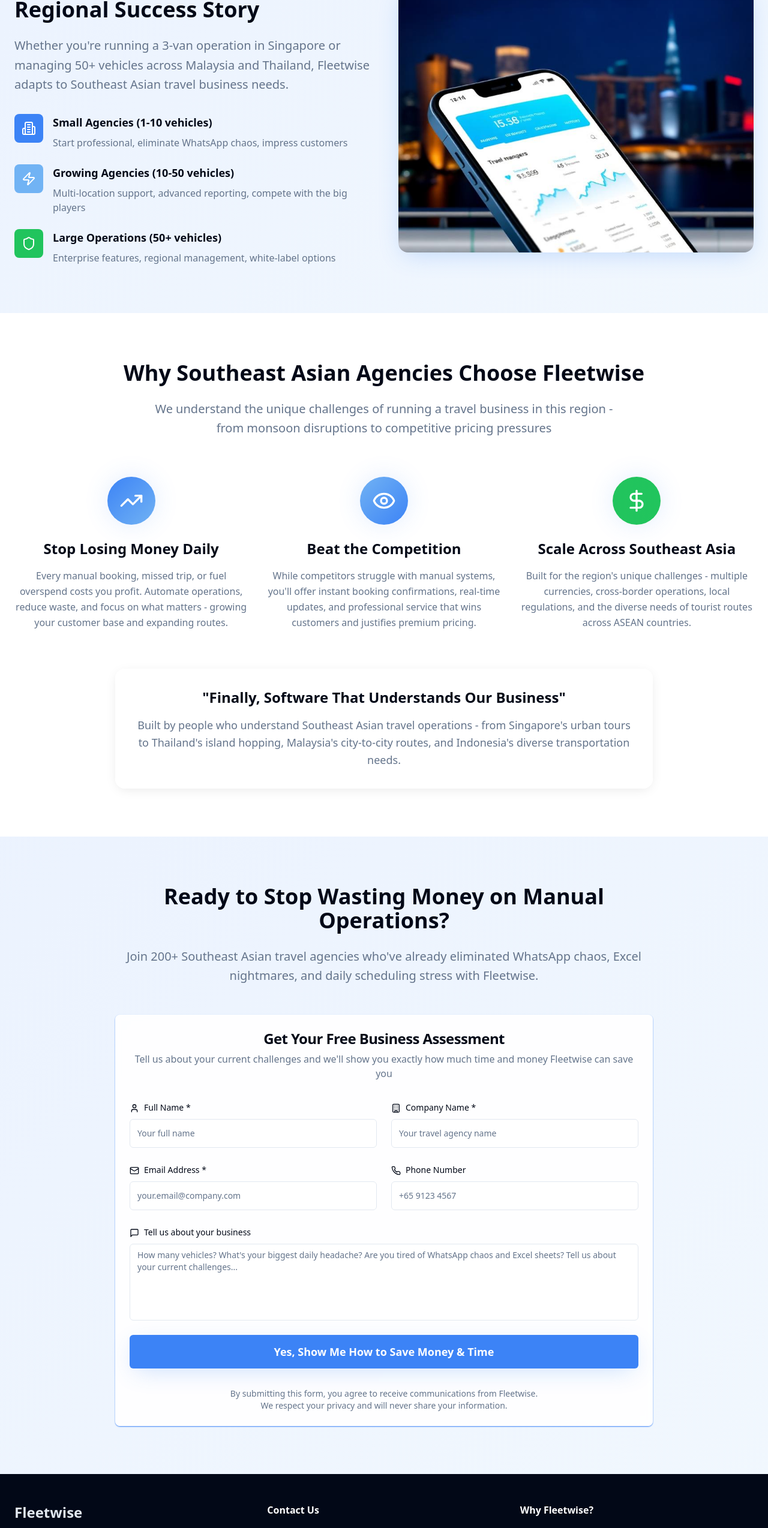
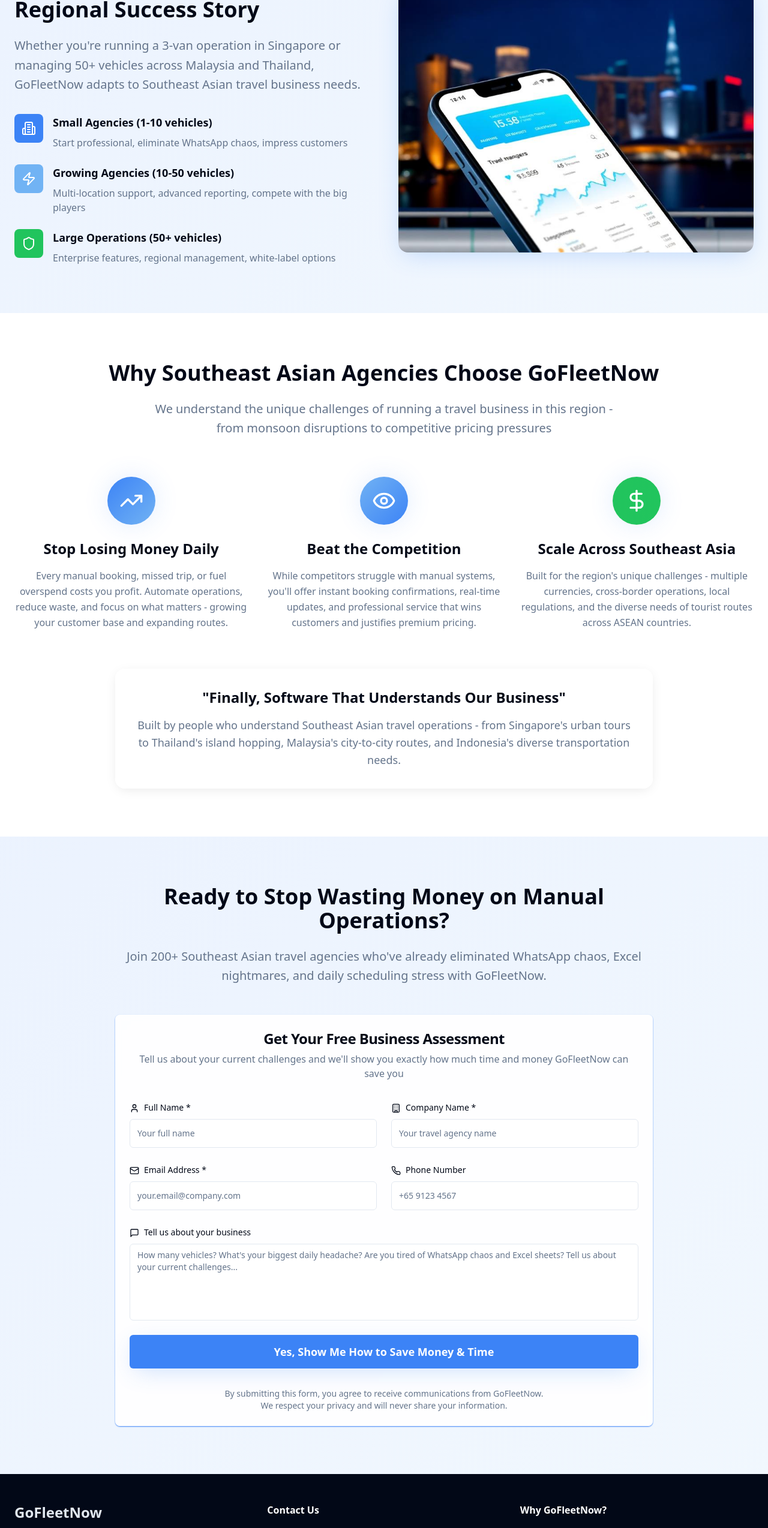
Before and after one commit to khprasad123/fleetwise-get-in-touch, a React (Vite) app: page / in a window 1280 px wide. Shown: the part 4146-6694 px from the top of the page at 60% size. Built offline with nearby package versions, Linux system fonts and the light colour scheme.

Commit message:
Change brand name to GoFleetNow
Update the brand name across the project to "GoFleetNow". This includes changes to the hero section and any other relevant text elements.

```diff
--- a/index.html
+++ b/index.html
@@ -3,11 +3,11 @@
   <head>
     <meta charset="UTF-8" />
     <meta name="viewport" content="width=device-width, initial-scale=1.0" />
-    <title>Fleetwise - The Future of Travel Fleet Management | Singapore</title>
-    <meta name="description" content="Transform your travel agency with Fleetwise - Singapore's leading fleet management platform. Manage drivers, trips, vehicles, and income all in one place." />
-    <meta name="author" content="Fleetwise" />
+    <title>GoFleetNow - The Future of Travel Fleet Management | Singapore</title>
+    <meta name="description" content="Transform your travel agency with GoFleetNow - Singapore's leading fleet management platform. Manage drivers, trips, vehicles, and income all in one place." />
+    <meta name="author" content="GoFleetNow" />
 
-    <meta property="og:title" content="Fleetwise - Travel Fleet Management Solution" />
+    <meta property="og:title" content="GoFleetNow - Travel Fleet Management Solution" />
     <meta property="og:description" content="One platform to manage drivers, trips, vehicles, and income — made for travel agencies of all sizes in Singapore." />
     <meta property="og:type" content="website" />
     <meta property="og:image" content="/fleetwise-hero.jpg" />
--- a/src/components/ContactForm.tsx
+++ b/src/components/ContactForm.tsx
@@ -28,7 +28,7 @@ const ContactForm = () => {
   const handleSubmit = (e: React.FormEvent) => {
     e.preventDefault();
 
-    const subject = `Fleetwise Inquiry from ${formData.name} - ${formData.company}`;
+    const subject = `GoFleetNow Inquiry from ${formData.name} - ${formData.company}`;
     const body = `Name: ${formData.name}
 Company: ${formData.company}
 Email: ${formData.email}
@@ -52,7 +52,7 @@ ${formData.message}`;
             </h2>
             <p className="text-xl text-muted-foreground leading-relaxed">
               Join 200+ Southeast Asian travel agencies who've already eliminated WhatsApp chaos,
-              Excel nightmares, and daily scheduling stress with Fleetwise.
+              Excel nightmares, and daily scheduling stress with GoFleetNow.
             </p>
           </div>
 
@@ -62,7 +62,7 @@ ${formData.message}`;
                 Get Your Free Business Assessment
               </CardTitle>
               <p className="text-muted-foreground">
-                Tell us about your current challenges and we'll show you exactly how much time and money Fleetwise can save you
+                Tell us about your current challenges and we'll show you exactly how much time and money GoFleetNow can save you
               </p>
             </CardHeader>
 
@@ -165,7 +165,7 @@ ${formData.message}`;
 
               <div className="mt-8 text-center text-sm text-muted-foreground">
                 <p>
-                  By submitting this form, you agree to receive communications from Fleetwise.
+                  By submitting this form, you agree to receive communications from GoFleetNow.
                   <br />
                   We respect your privacy and will never share your information.
                 </p>
--- a/src/components/Footer.tsx
+++ b/src/components/Footer.tsx
@@ -6,7 +6,7 @@ const Footer = () => {
       <div className="container mx-auto px-6">
         <div className="grid grid-cols-1 md:grid-cols-3 gap-8">
           <div>
-            <h3 className="text-2xl font-bold mb-4 text-brand-secondary">Fleetwise</h3>
+            <h3 className="text-2xl font-bold mb-4 text-brand-secondary">GoFleetNow</h3>
             <p className="text-background/80 leading-relaxed mb-4">
               The all-in-one fleet management solution designed specifically for Singapore's travel industry.
             </p>
@@ -31,7 +31,7 @@ const Footer = () => {
           </div>
 
           <div>
-            <h4 className="font-semibold mb-4 text-background">Why Fleetwise?</h4>
+            <h4 className="font-semibold mb-4 text-background">Why GoFleetNow?</h4>
             <ul className="space-y-2 text-background/80 text-sm">
               <li>• Singapore-focused solution</li>
               <li>• Travel industry expertise</li>
@@ -43,7 +43,7 @@ const Footer = () => {
 
         <div className="border-t border-background/20 mt-8 pt-8 text-center">
           <p className="text-background/60 text-sm">
-            © 2024 Fleetwise. All rights reserved. • Built for Singapore's travel industry
+            © 2024 GoFleetNow. All rights reserved. • Built for Singapore's travel industry
           </p>
         </div>
       </div>
--- a/src/components/TrustSection.tsx
+++ b/src/components/TrustSection.tsx
@@ -12,7 +12,7 @@ const TrustSection = () => {
             </h2>
             <p className="text-xl text-muted-foreground mb-8 leading-relaxed">
               Whether you're running a 3-van operation in Singapore or managing 50+ vehicles across Malaysia and Thailand,
-              Fleetwise adapts to Southeast Asian travel business needs.
+              GoFleetNow adapts to Southeast Asian travel business needs.
             </p>
 
             <div className="space-y-6">
--- a/src/components/WhyFleetwiseSection.tsx
+++ b/src/components/WhyGoFleetNowSection.tsx
@@ -1,12 +1,12 @@
 import { TrendingUp, Eye, DollarSign } from "lucide-react";
 
-const WhyFleetwiseSection = () => {
+const WhyGoFleetNowSection = () => {
   return (
     <section className="py-20 bg-background">
       <div className="container mx-auto px-6">
         <div className="text-center mb-16">
           <h2 className="text-3xl md:text-4xl font-bold mb-6">
-            Why Southeast Asian Agencies Choose Fleetwise
+            Why Southeast Asian Agencies Choose GoFleetNow
           </h2>
           <p className="text-xl text-muted-foreground max-w-3xl mx-auto leading-relaxed">
             We understand the unique challenges of running a travel business in this region - from monsoon disruptions to competitive pricing pressures
@@ -70,4 +70,4 @@ const WhyFleetwiseSection = () => {
   );
 };
 
-export default WhyFleetwiseSection;
+export default WhyGoFleetNowSection;
--- a/src/index.css
+++ b/src/index.css
@@ -36,7 +36,7 @@ All colors MUST be HSL.
     --input: 214.3 31.8% 91.4%;
     --ring: 212 95% 48%;
 
-    /* Fleetwise brand colors - Professional SaaS theme */
+    /* GoFleetNow brand colors - Professional SaaS theme */
     --brand-primary: 217 91% 60%;
     --brand-secondary: 214 32% 91%;
     --brand-success: 142 71% 45%;
--- a/src/pages/Index.tsx
+++ b/src/pages/Index.tsx
@@ -3,7 +3,7 @@ import PainPointsSection from "@/components/PainPointsSection";
 import BenefitsSection from "@/components/BenefitsSection";
 import DashboardFeaturesSection from "@/components/DashboardFeaturesSection";
 import TrustSection from "@/components/TrustSection";
-import WhyFleetwiseSection from "@/components/WhyFleetwiseSection";
+import WhyGoFleetNowSection from "@/components/WhyGoFleetNowSection";
 import ContactForm from "@/components/ContactForm";
 import Footer from "@/components/Footer";
 
@@ -15,7 +15,7 @@ const Index = () => {
       <BenefitsSection />
       <DashboardFeaturesSection />
       <TrustSection />
-      <WhyFleetwiseSection />
+      <WhyGoFleetNowSection />
       <ContactForm />
       <Footer />
     </div>
```
